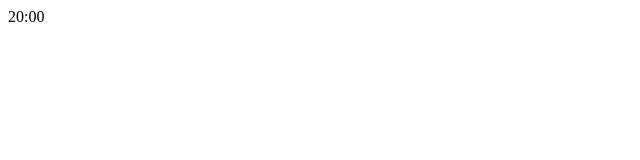
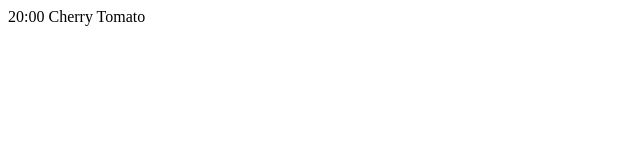
Before and after one commit to bahrus/be-derived, a website: page demo/hemingway.html in a window 1280 px wide. Shown: the whole page, without its empty margins (0-640 px from the left). Drawn offline with Linux system fonts and the light colour scheme.

Commit message:
Initial commit

```diff
--- a/demo/hemingway.html
+++ b/demo/hemingway.html
@@ -8,5 +8,6 @@
 </head>
 <body>
     <time datetime="2018-07-07T20:00:00">20:00</time>
+    <data value="21053">Cherry Tomato</data>
 </body>
 </html>
```
Also changed, not shown: README.md.
